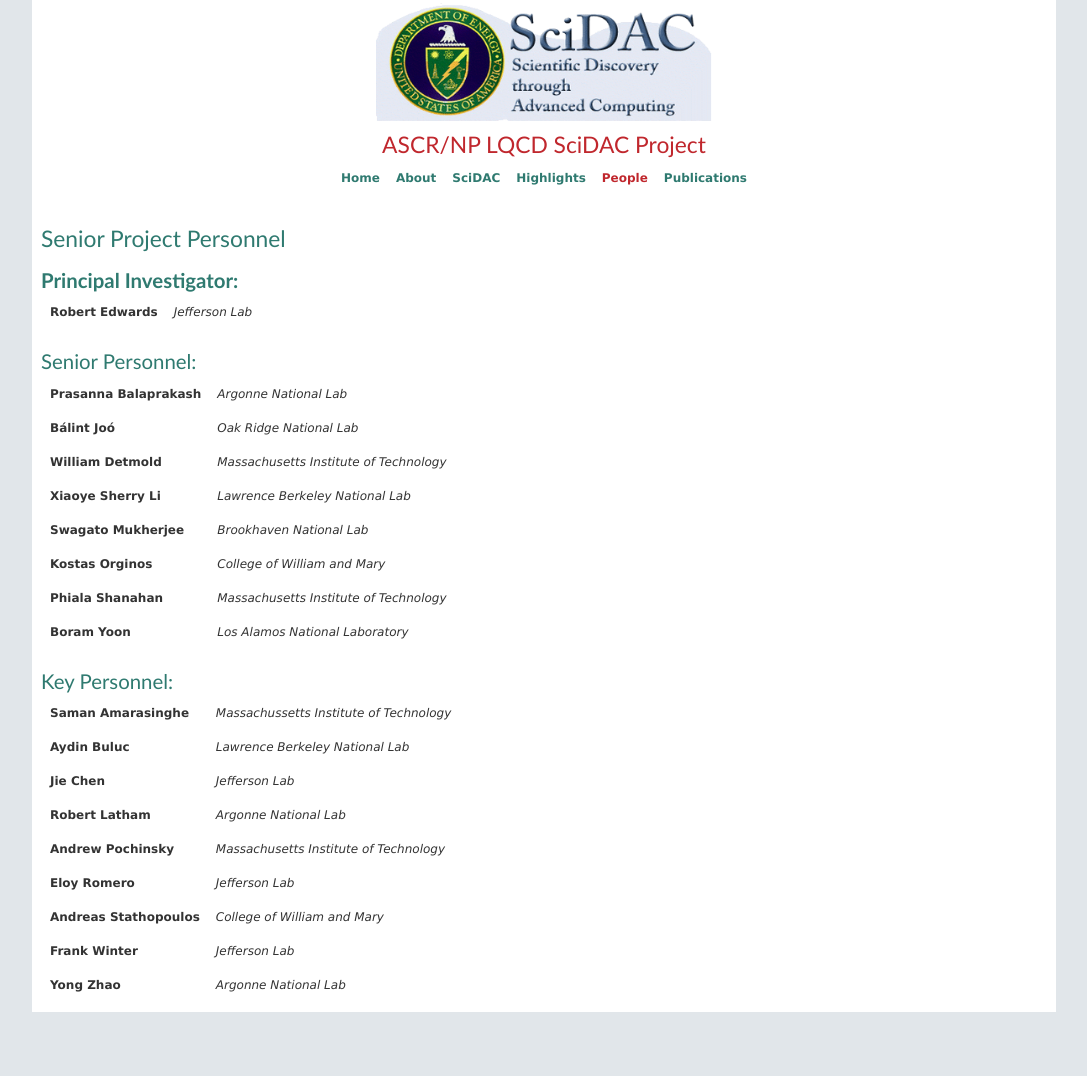
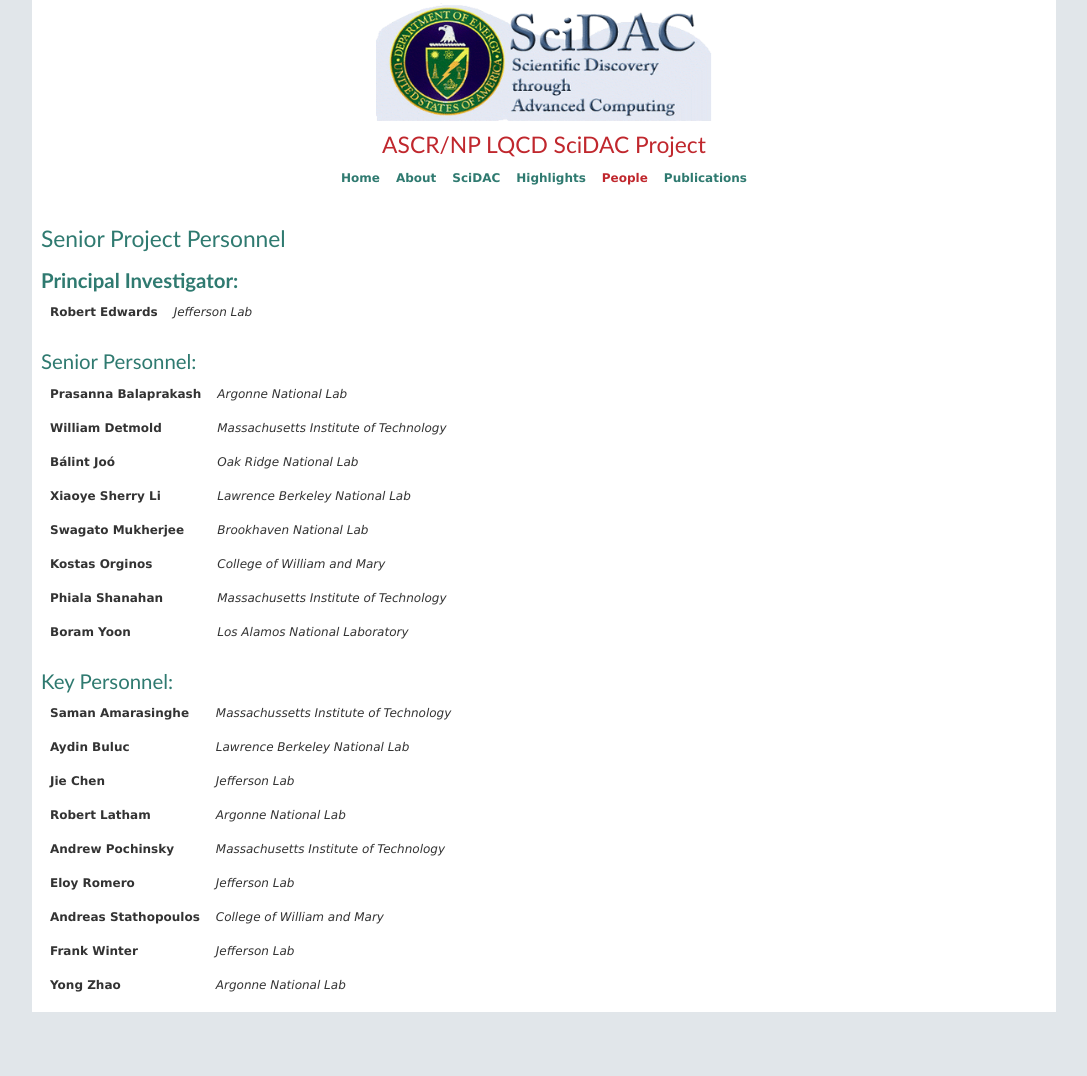
Before and after one commit to LQCDSciDAC/LQCDSciDAC.github.io, a Jekyll site: the page built from people.html, in a window 1280 px wide. Shown: the whole page, without its empty margins (82-1169 px from the left). Built offline with Jekyll 4.4.1, drawn with Linux system fonts in a browser that asks for light colours; some of the changed lines change nothing that is shown.

Commit message:
Tweaks again.

```diff
--- a/people.html
+++ b/people.html
@@ -16,8 +16,8 @@
 <h2>Senior Personnel:</h2>
 <table>
   <tr><td> <b>Prasanna Balaprakash</b></td> <td><i>Argonne National Lab</i></td></tr>
+  <tr><td> <b>William Detmold</b></td> <td><i>Massachusetts Institute of Technology</i></td></tr>
   <tr><td> <b>B&aacute;lint&nbsp;Jo&oacute;</b></td> <td><i>Oak Ridge National Lab</i></td></tr>
-  <tr><td> <b>William Detmold</b></td> <td><i>Massachusetts Institute of Technology</i></td></tr>
   <tr><td> <b>Xiaoye Sherry Li</b></td> <td><i>Lawrence Berkeley National Lab</i></td></tr>
   <tr><td> <b>Swagato Mukherjee</b></td> <td><i>Brookhaven National Lab</i></td></tr>
   <tr><td> <b>Kostas Orginos</b></td> <td><i>College of William and Mary</i></td></tr>
```
